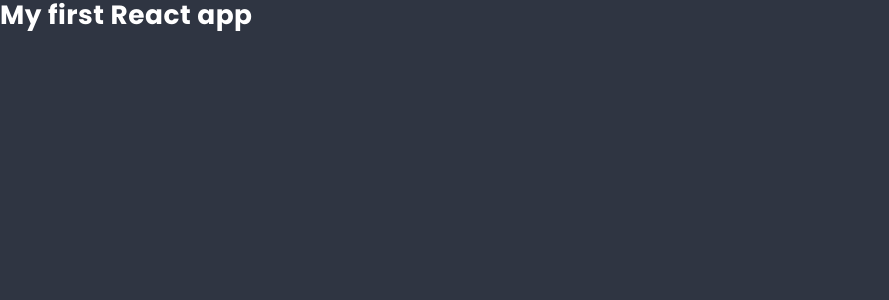
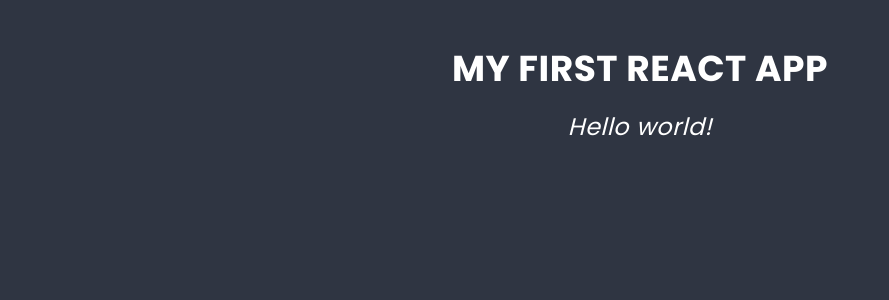
Before and after one commit to Marc-O-Antonio/React.js, a React app: page / in a window 1280 px wide. Shown: the top 300 px of the page, without its empty margins (0-889 px from the left). Built offline with nearby package versions, Linux system fonts and the light colour scheme.

Commit message:
change in App.js

```diff
--- a/src/components/App/App.js
+++ b/src/components/App/App.js
@@ -1,11 +1,13 @@
 import React from 'react';
+import styles from './App.scss';
 
 class App extends React.Component {
   render() {
     return (
-      <div>
-        <h1>My first React app</h1>
-      </div>
+      <main className={styles.component}>
+        <h1 className={styles.title}>My first React app</h1>
+        <h2 className={styles.subtitle}>Hello world!</h2>
+      </main>
     )
   }
 }
```
Also changed, not shown: src/components/App/App.scss (line endings or trailing spaces), src/components/Button/Button.scss (line endings or trailing spaces).
